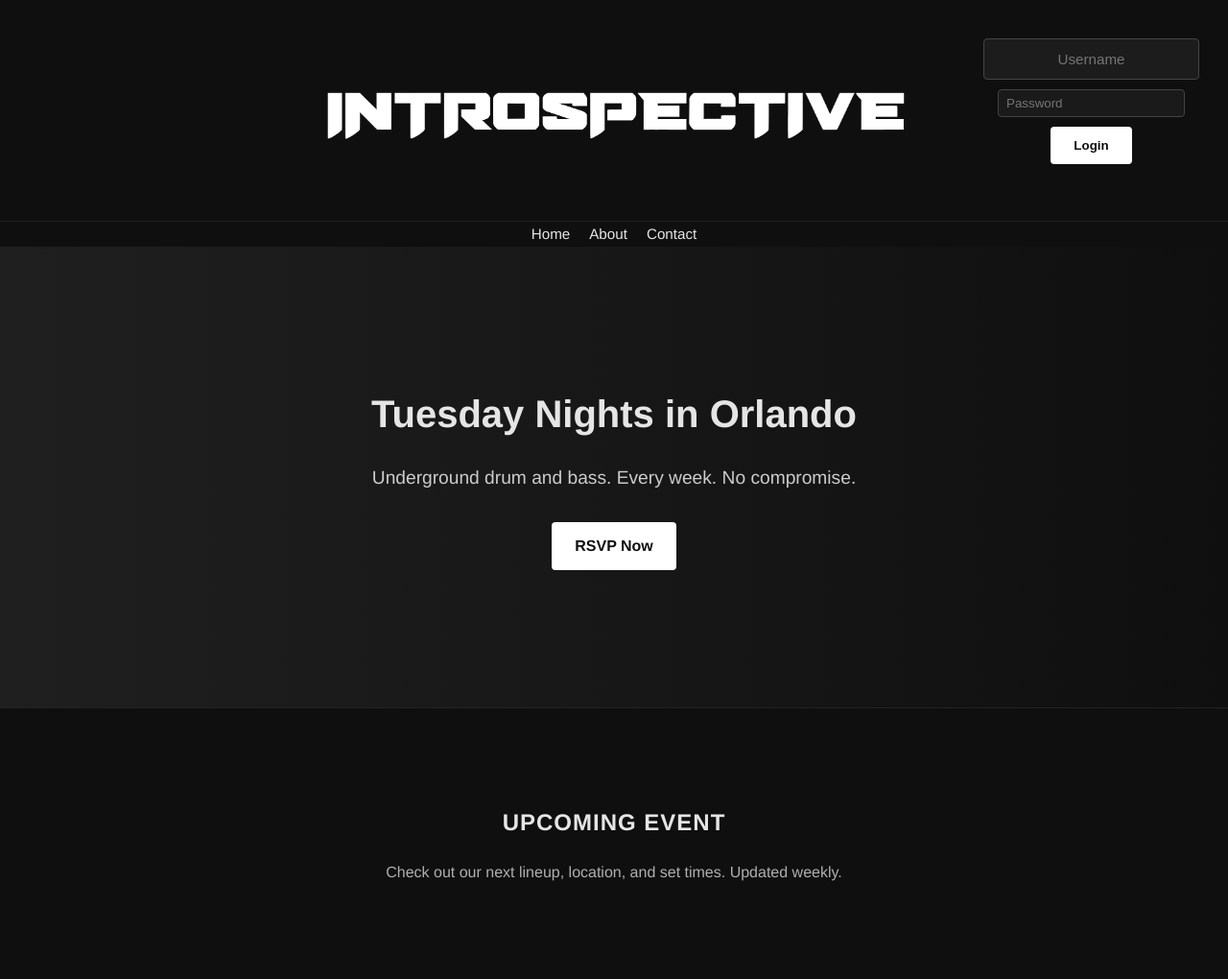
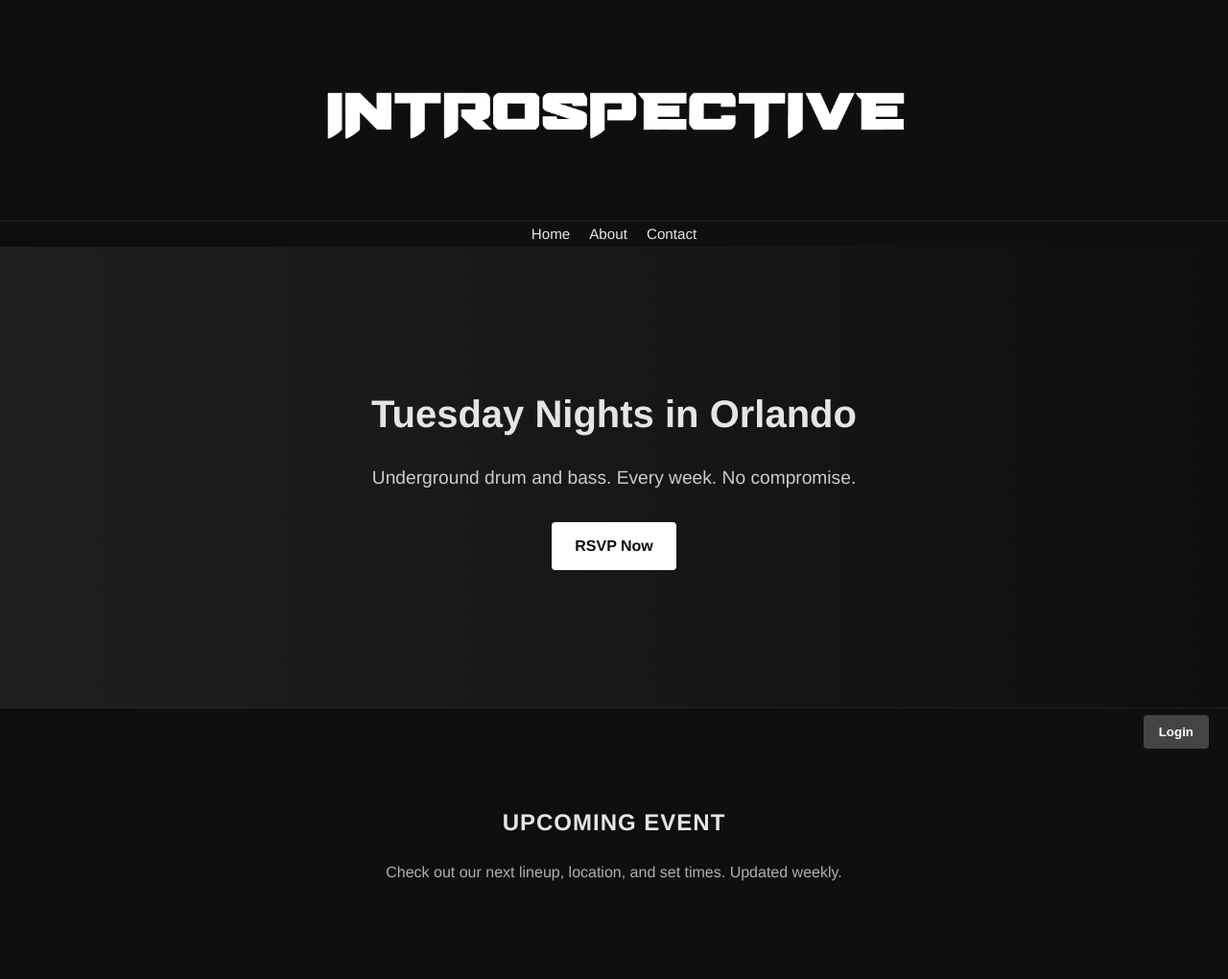
Before and after one commit to r3avr/introspective-backend, a Flask app: page / in a window 1280 px wide. Shown: the top 1020 px of the page at 96% size. Run offline with Flask 3, Linux system fonts and the light colour scheme.

Commit message:
Unify login popup across templates with bottom-right login button

```diff
--- a/app/static/css/style.css
+++ b/app/static/css/style.css
@@ -62,31 +62,71 @@
   color: #ffffff;
 }
 
-  /* LOGIN FORM */
-  .login-form {
-    position: absolute;
-    top: 20px;
-    right: 30px;
-    display: flex;
-    gap: 10px;
-    z-index: 1000; /* Keep it above other content */
+/* LOGIN BUTTON fixed bottom-right corner */
+.login-toggle-btn {
+  position: fixed;
+  bottom: 20px;
+  right: 20px;
+  background-color: #444;
+  color: #fff;
+  border: none;
+  padding: 10px 16px;
+  border-radius: 4px;
+  cursor: pointer;
+  font-weight: 600;
+  z-index: 1001;
+  transition: background-color 0.3s;
 }
 
-  .login-form input {
-    padding: 6px 8px;
+.login-toggle-btn:hover,
+.login-toggle-btn:focus {
+  background-color: #666;
+  outline: none;
+}
+
+/* LOGIN POPUP */
+.login-popup {
+  position: fixed;
+  bottom: 70px; /* above the login button */
+  right: 20px;
+  background-color: #1a1a1a;
+  padding: 15px 20px;
+  border-radius: 6px;
+  box-shadow: 0 4px 10px rgba(0,0,0,0.5);
+  z-index: 1002;
+  width: 280px;
+}
+
+.login-form-popup {
+  display: flex;
+  flex-direction: column;
+  gap: 10px;
+}
+
+.login-form-popup input {
+  padding: 8px 12px;
   border-radius: 4px;
   border: 1px solid #444;
-    background-color: #1a1a1a;
+  background-color: #2a2a2a;
   color: #fff;
+  font-size: 1rem;
+  width: 100%;
+  box-sizing: border-box;
 }
 
-  .login-form button {
-    padding: 6px 12px;
+.login-form-popup button {
+  padding: 8px 12px;
   border: none;
   border-radius: 4px;
   background-color: #444;
   color: #fff;
+  font-weight: 600;
   cursor: pointer;
+  transition: background-color 0.3s;
+}
+
+.login-form-popup button:hover {
+  background-color: #666;
 }
 
 /* FLASH MESSAGES */
@@ -194,7 +234,7 @@
   margin-bottom: 15px;
 }
 
-  /* EVENT SECTION (same style as others) */
+/* EVENT SECTION */
 #event {
   text-align: center;
 }
@@ -301,17 +341,23 @@
     font-size: 1rem;
   }
 
-    .login-form {
-      position: static;
-      flex-direction: column;
-      align-items: stretch;
-      margin: 20px auto;
-      width: 90%;
-      max-width: 400px;
+  /* Responsive login popup */
+  .login-popup {
+    width: 95vw !important;
+    bottom: 90px !important;
+    right: 5px !important;
   }
 
-    .login-form input,
-    .login-form button {
+  .login-form-popup {
+    flex-direction: column;
+  }
+
+  .login-form-popup input,
+  .login-form-popup button {
     width: 100%;
   }
+
+  .login-form-popup button {
+    margin-top: 10px;
   }
+}
--- a/app/templates/index.html
+++ b/app/templates/index.html
@@ -1,3 +1,4 @@
+<!DOCTYPE html>
 <html lang="en">
   <head>
     <meta charset="UTF-8" />
@@ -23,26 +24,33 @@
       <div class="logo-banner" aria-label="Introspective logo"></div>
     </header>
 
-    <!-- Login form container below header, aligned right via CSS -->
-    <section class="login-section">
-      <form class="login-form" method="POST" action="/login">
-        <input type="text" name="username" placeholder="Username" required />
-        <input
-          type="password"
-          name="password"
-          placeholder="Password"
-          required
-        />
-        <button type="submit">Login</button>
-      </form>
-    </section>
-
     <nav class="main-nav">
       <ul class="nav-links">
         <li><a href="{{ url_for('main.index') }}">Home</a></li>
         <li><a href="{{ url_for('main.about') }}">About</a></li>
         <li><a href="{{ url_for('main.contact') }}">Contact</a></li>
       </ul>
+      <button
+        id="login-toggle"
+        class="login-toggle-btn"
+        aria-expanded="false"
+        aria-controls="login-form"
+      >
+        Login
+      </button>
+
+      <div id="login-form" class="login-popup" hidden>
+        <form method="POST" action="/login" class="login-form-popup">
+          <input type="text" name="username" placeholder="Username" required />
+          <input
+            type="password"
+            name="password"
+            placeholder="Password"
+            required
+          />
+          <button type="submit">Login</button>
+        </form>
+      </div>
     </nav>
 
     <main>
@@ -75,5 +83,32 @@
         </div>
       </div>
     </footer>
+
+    <script>
+      const loginToggleBtn = document.getElementById("login-toggle");
+      const loginForm = document.getElementById("login-form");
+
+      loginToggleBtn.addEventListener("click", () => {
+        const isHidden = loginForm.hasAttribute("hidden");
+        if (isHidden) {
+          loginForm.removeAttribute("hidden");
+          loginToggleBtn.setAttribute("aria-expanded", "true");
+        } else {
+          loginForm.setAttribute("hidden", "");
+          loginToggleBtn.setAttribute("aria-expanded", "false");
+        }
+      });
+
+      // Close login form if clicked outside
+      document.addEventListener("click", (e) => {
+        if (
+          !loginForm.contains(e.target) &&
+          !loginToggleBtn.contains(e.target)
+        ) {
+          loginForm.setAttribute("hidden", "");
+          loginToggleBtn.setAttribute("aria-expanded", "false");
+        }
+      });
+    </script>
   </body>
 </html>
```
Also changed, not shown: app/templates/about.html (+61 -5 lines). Lines whose indentation alone changed are shown as unchanged.
